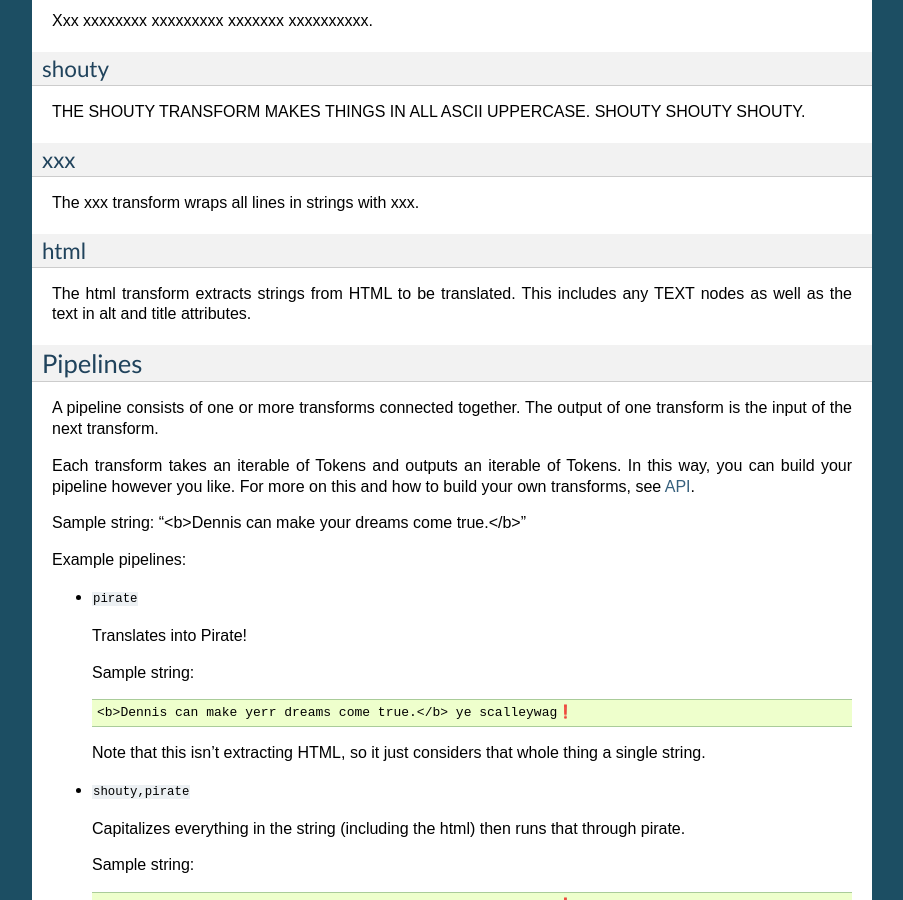
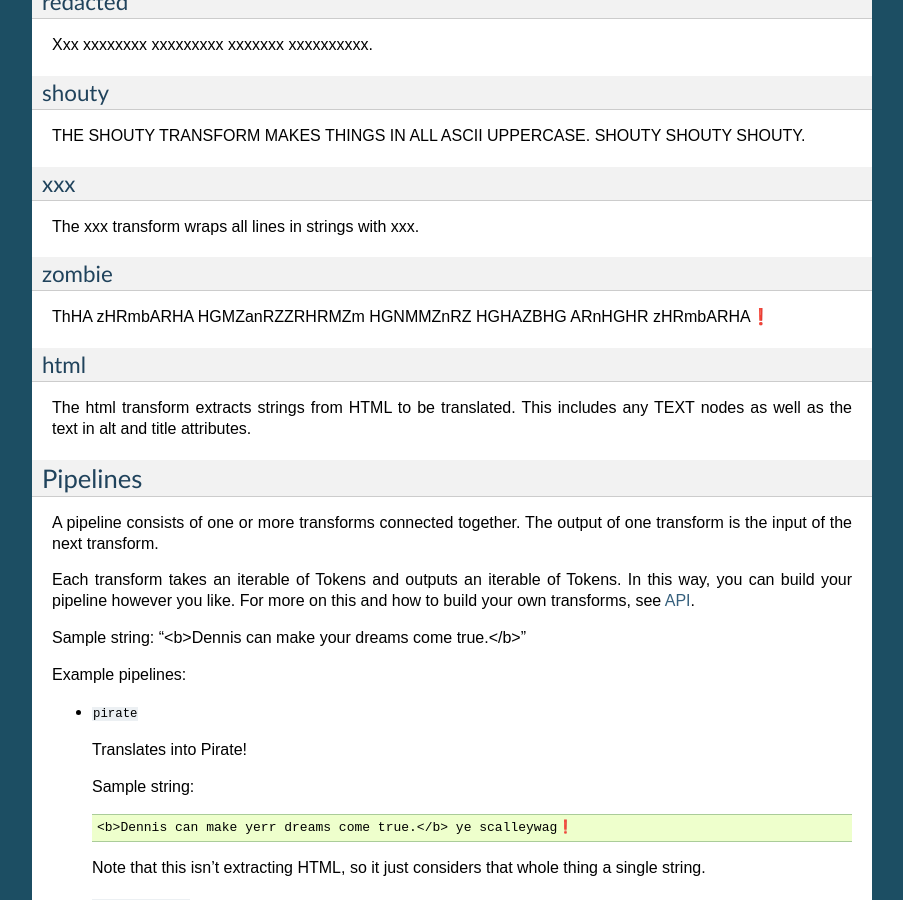
Before and after one commit to mozilla/dennis, a Sphinx documentation site: the page built from docs/translating.rst, in a window 1280 px wide and 900 px high, scrolled down 2207 px. Shown: the whole window, without its empty margins (198-1101 px from the left). Built offline with Sphinx 7.4.7, drawn with Linux system fonts in a browser that asks for light colours.

Commit message:
Add docs fer zombie

```diff
--- a/docs/translating.rst
+++ b/docs/translating.rst
@@ -88,6 +88,7 @@ pirate      Translates text into Pirate!
 redacted    Redacts everything.
 shouty      Translates into all caps.
 xxx         Adds xxx before and after lines in a string.
+zombie      Zombie.
 ==========  ==================================================
 
 Aditionally, there's the html transform which extracts the bits to be
@@ -165,6 +166,12 @@ xxx
 The xxx transform wraps all lines in strings with xxx.
 
 
+zombie
+------
+
+ThHA zHRmbARHA HGMZanRZZRHRMZm HGNMMZnRZ HGHAZBHG ARnHGHR zHRmbARHA❗
+
+
 html
 ----
 
```
